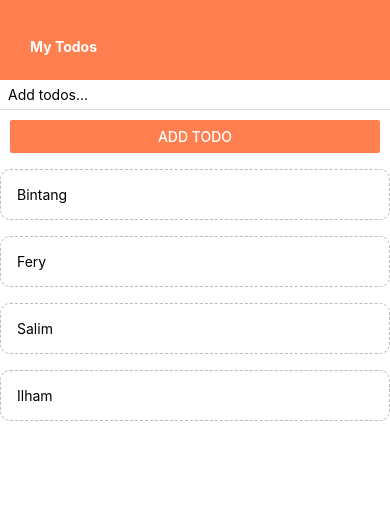
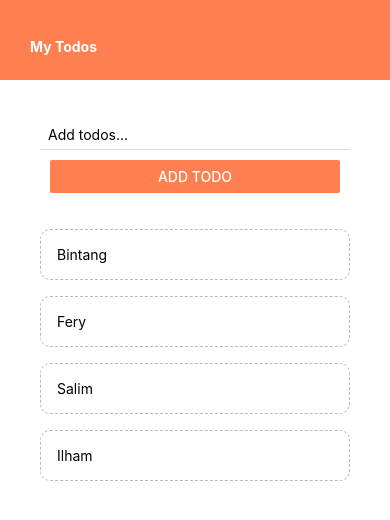
Before and after one commit to M-BintangR/todo-list-react-native, a React Native app: screen / in a window 390 px wide. Shown: the top 520 px of the page. Built offline with nearby package versions, Linux system fonts and the light colour scheme.

Commit message:
konsep flex box react native ✅

```diff
--- a/App.js
+++ b/App.js
@@ -8,6 +8,7 @@
 import Latihan2 from './Latihan2';
 import Latihan3 from './Latihan3';
 import { useCallback, useState } from 'react';
+import Sandbox from './components/Sandbox';
 
 export default function App() {
 
@@ -21,17 +22,17 @@
   }, []);
 
   return (
-    <View style={styles.container}>
-       <View
-        contentContainerStyle={styles.scrollView}
-        refreshControl={
-          <RefreshControl refreshing={refreshing} onRefresh={onRefresh} />
-        }>
-          {/* <Latihan1/> */}
-          {/* <Latihan2/> */}
+    // <View style={styles.container}>
+    //    <View
+    //     contentContainerStyle={styles.scrollView}
+    //     refreshControl={
+    //       <RefreshControl refreshing={refreshing} onRefresh={onRefresh} />
+    //     }>
+    //       <Latihan1/>
+    //       <Latihan2/>
+    //   </View>
+    // </View>
           <Latihan3/>
-      </View>
-    </View>
   );
 }
 
--- a/Latihan3.js
+++ b/Latihan3.js
@@ -3,6 +3,7 @@
 import Header from './components/Header';
 import TodoItem from './components/TodoItem';
 import AddTodo from './components/AddTodo';
+import Sandbox from './components/Sandbox';
 
 export default function Latihan3() {
 
@@ -29,15 +30,15 @@
 
     return (
         <TouchableWithoutFeedback onPress={Keyboard.dismiss}>
-            <View>
+            <View style={styles.container}>
 
                 <Header/>
 
-                <View styles={styles.content}>
+                <View style={styles.content}>
 
                     <AddTodo submitHandler={submitHandler}/>
 
-                    <View styles={styles.list}>
+                    <View style={styles.list}>
                         <FlatList
                             keyExtractor={item => item.id}
                             data={todos}
@@ -53,10 +54,16 @@
 }
 
 const styles = StyleSheet.create({
+    container: {
+        flex: 1,
+        backgroundColor: '#fff',
+    },
     content: {
         padding: 40,
+        flex: 1,
     },
     list: {
         marginTop: 20,
+        // flex: 1,
     },
 })
--- /dev/null
+++ b/components/Sandbox.js
@@ -0,0 +1,46 @@
+import React from 'react'
+import { StyleSheet, Text, View } from 'react-native'
+
+export default function Sandbox() {
+    return (
+        <View style={styles.container}>
+            <Text style={styles.boxOne}>Box One</Text>
+            <Text style={styles.boxTwo}>Box Two</Text>
+            <Text style={styles.boxThree}>Box Three</Text>
+            <Text style={styles.boxFour}>Box Four</Text>
+        </View>
+    )
+}
+
+const styles = StyleSheet.create({
+    container: {
+        // flex: 1,
+        flexDirection: 'row',
+        justifyContent: 'space-around',
+        alignItems: 'flex-end',
+        paddingTop: 40,
+        backgroundColor: '#ddd',
+    },
+    boxOne: {
+        flex: 5,
+        backgroundColor: 'violet',
+        padding: 10,
+    },
+    boxTwo: {
+        flex: 1,
+        backgroundColor: 'gold',
+        padding: 20,
+
+    },
+    boxThree: {
+        flex: 1,
+        backgroundColor: 'pink',
+        padding: 30,
+
+    },
+    boxFour: {
+        flex: 1,
+        backgroundColor: 'coral',
+        padding: 40,
+    },
+})
```
